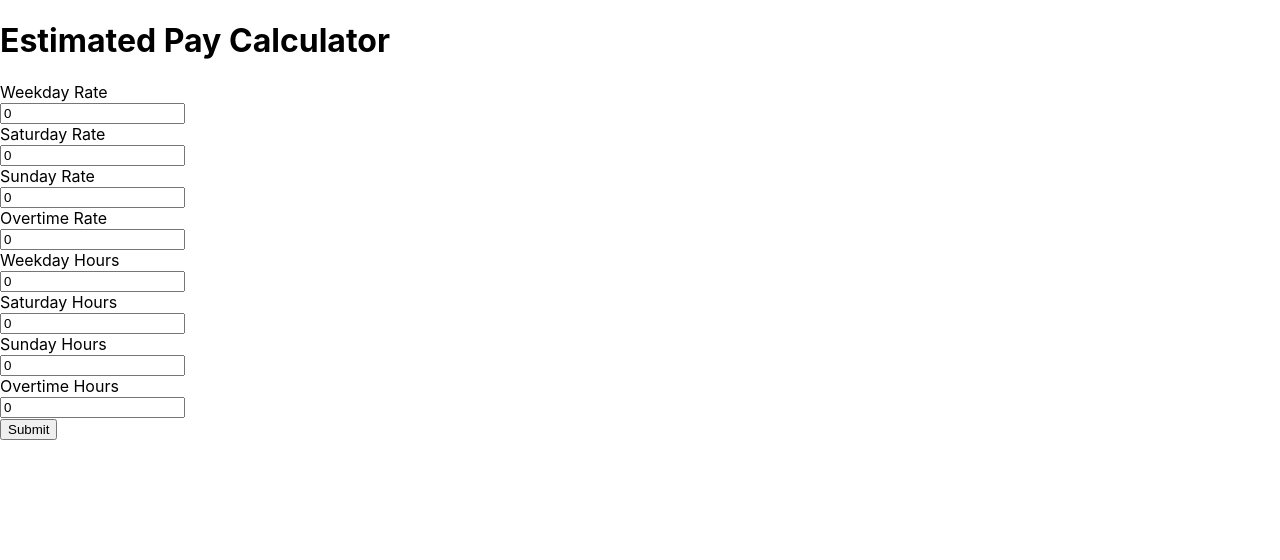
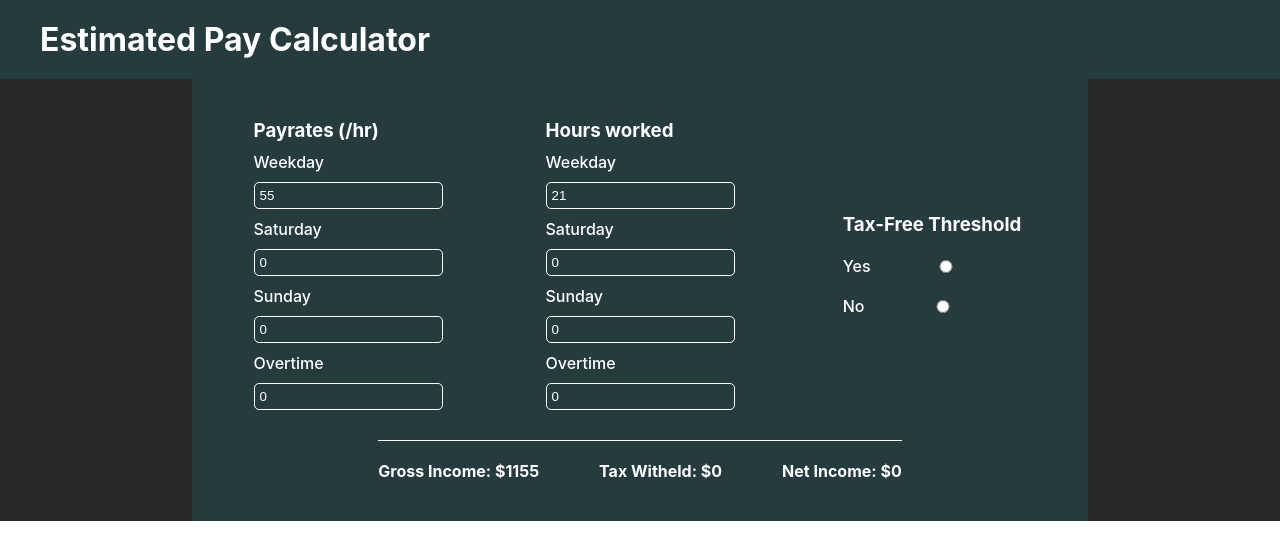
Before and after one commit to GideonEpa/pay-calculator, a React (Create React App) app: page / in a window 1280 px wide. Shown: the top 560 px of the page. Built offline with nearby package versions, Linux system fonts and the light colour scheme.

Commit message:
Completed temporary styling and redesigned functionality (removed submit button and added tax free threshold option)

```diff
--- a/src/app/App.css
+++ b/src/app/App.css
@@ -1,38 +1,82 @@
-.App {
-  text-align: center;
+* {
+    padding: 0;
+    margin: 0;
+    box-sizing: border-box;
 }
 
-.App-logo {
-  height: 40vmin;
-  pointer-events: none;
+:root {
+    --white: white;
+    --black: #282828;
+    --accent: #253b3d;
 }
 
-@media (prefers-reduced-motion: no-preference) {
-  .App-logo {
-    animation: App-logo-spin infinite 20s linear;
-  }
+.header {
+    padding: 20px 40px;
+    background-color: var(--accent);
 }
 
-.App-header {
-  background-color: #282c34;
-  min-height: 100vh;
-  display: flex;
-  flex-direction: column;
-  align-items: center;
-  justify-content: center;
-  font-size: calc(10px + 2vmin);
-  color: white;
+#title {
+    color: var(--white);
 }
 
-.App-link {
-  color: #61dafb;
+.hero {
+    background-color: var(--black);
 }
 
-@keyframes App-logo-spin {
-  from {
-    transform: rotate(0deg);
-  }
-  to {
-    transform: rotate(360deg);
-  }
+/* Forms */
+.calculator {
+    padding: 40px 20px;
+    width: 70%;
+    margin: auto;
+
+    display: grid;
+    grid-template-columns: 1fr 1fr 1fr;
+    background-color: var(--accent);
+    gap: 20px;
+    align-items: center;
+    justify-items: center;
 }
+
+form {
+    display: flex;
+    flex-direction: column;
+    gap: 10px;
+}
+
+form input {
+    width: 100%;
+    background-color: transparent;
+    outline: 0;
+
+    border: 1px solid var(--white);
+    border-radius: 5px;
+    color: var(--white);
+
+    padding: 5px;
+}
+
+h3, h4 {
+    color: var(--white);
+}
+
+label {
+    font-weight: 500;
+    color: var(--white);
+}
+
+.results {
+    border-top: 1px solid var(--white);
+    padding-top: 20px;
+    margin-top: 10px;
+    grid-column: 1 / span 3 ;
+    display: flex;
+    gap: 60px;
+}
+
+.yes, .no {
+    padding-top: 20px;
+    display: flex;
+    justify-content: center;
+    align-items: center;
+
+}
--- a/src/app/App.js
+++ b/src/app/App.js
@@ -1,10 +1,12 @@
+import Calculator from "../calculator/Calculator.jsx"
 import './App.css';
-import Calculator from "../calculator/Calculator.jsx"
 
 function App() {
   return (
     <div>
-      <h1>Estimated Pay Calculator</h1>
+      <div class="header">
+        <h1 id="title">Estimated Pay Calculator</h1>
+      </div>
       <Calculator />
     </div>
   )
--- a/src/calculator/Calculator.jsx
+++ b/src/calculator/Calculator.jsx
@@ -2,9 +2,7 @@ import { useState } from "react"
 import Results from "../results/Results.jsx";
 
 export default function Calculator() {
-    const [showResults, setShowResults] = useState(false);
-
-    const [weekdayHours, setWeekdayHours] = useState(0);
+    const [weekdayHours, setWeekdayHours] = useState(21);
     const [saturdayHours, setSaturdayHours] = useState(0);
     const [sundayHours, setSundayHours] = useState(0);
     const [overtimeHours, setOvertimeHours] = useState(0);
@@ -16,7 +14,7 @@ export default function Calculator() {
         overtime: overtimeHours,
     };
 
-    const [weekdayRate, setWeekdayRate] = useState(0);
+    const [weekdayRate, setWeekdayRate] = useState(55);
     const [saturdayRate, setSaturdayRate] = useState(0);
     const [sundayRate, setSundayRate] = useState(0);
     const [overtimeRate, setOvertimeRate] = useState(0);
@@ -28,87 +26,118 @@ export default function Calculator() {
         overtime: overtimeRate,
     }
 
-
-    function handleSubmit(e) {
-        e.preventDefault()
-        setShowResults(true)
-    }
+    const [taxThreshold, setTaxThreshold] = useState();
 
     return (
-        <div>
-            <form id="ratesForm">
-                <label htmlFor="weekdayRate">Weekday Rate</label> <br />
+        <div className="hero">
+            <div className="calculator">
+                <form id="ratesForm" className="ratesForm">
+                    <h3>Payrates (/hr)</h3>
+                    <label htmlFor="weekdayRate">Weekday</label>
                     <input
                         id="weekdayRate"
+                        name="weekdayRate"
                         type="number"
                         min={0}
                         value={weekdayRate}
                         onChange={e => setWeekdayRate(e.target.value)}
-                /> <br />
-                <label htmlFor="saturdayRate">Saturday Rate</label> <br />
+                    />
+                    <label htmlFor="saturdayRate">Saturday</label>
                     <input
                         id="saturdayRate"
                         type="number"
                         min={0}
                         value={saturdayRate}
                         onChange={e => setSaturdayRate(e.target.value)}
-                /> <br />
-                <label htmlFor="sundayRate">Sunday Rate</label> <br />
+                    />
+                    <label htmlFor="sundayRate">Sunday</label>
                     <input
                         id="sundayRate"
+                        name="sundayRate"
                         type="number"
                         min={0}
                         value={sundayRate}
                         onChange={e => setSundayRate(e.target.value)}
-                /> <br />
-                <label htmlFor="overtimeRate">Overtime Rate</label> <br />
+                    />
+                    <label htmlFor="overtimeRate">Overtime</label>
                     <input
                         id="overtimeRate"
+                        name="overtimeRate"
                         type="number"
                         min={0}
                         value={overtimeRate}
                         onChange={e => setOvertimeRate(e.target.value)}
-                /> <br />
+                    />
                 </form>
 
-            <form id="hoursForm" onSubmit={handleSubmit}>
-                <label htmlFor="weekdayHours">Weekday Hours</label> <br/>
+                <form id="hoursForm">
+                    <h3>Hours worked</h3>
+                    <label htmlFor="weekdayHours">Weekday</label>
                     <input
                         id="weekdayHours"
+                        name="weekdayHours"
                         value={weekdayHours}
                         onChange={e => setWeekdayHours(e.target.value)}
                         type="number"
                         min={0}
-                /> <br/>
-                <label htmlFor="saturdayHours">Saturday Hours</label> <br/>
+                    />
+                    <label htmlFor="saturdayHours">Saturday</label>
                     <input
                         id="saturdayHours"
+                        name="saturdayHours"
                         value={saturdayHours}
                         onChange={e => setSaturdayHours(e.target.value)}
                         type="number"
                         min={0}
-                /> <br/>
-                <label htmlFor="sundayHours">Sunday Hours</label> <br/>
+                    />
+                    <label htmlFor="sundayHours">Sunday</label>
                     <input
                         id="sundayHours"
+                        name="sundayHours"
                         value={sundayHours}
                         onChange={e => setSundayHours(e.target.value)}
                         type="number"
                         min={0}
-                /> <br/>
-                <label htmlFor="overtimeHours">Overtime Hours</label> <br/>
+                    />
+                    <label htmlFor="overtimeHours">Overtime</label>
                     <input
                         id="overtimeHours"
+                        name="overtimeHours"
                         value={overtimeHours}
                         onChange={e => setOvertimeHours(e.target.value)}
                         type="number"
                         min={0}
-                /> <br/>
-                <input
-                    type="submit"
                     />
                 </form>
-            {showResults && <Results hours={hours} rates={rates} />}
+                <form>
+                    <div id="taxThresholdChoice" onChange={e => setTaxThreshold(e.target.value)}>
+                        <h3>Tax-Free Threshold</h3>
+                        <div className="yes">
+                            <label htmlFor="yes">Yes</label>
+                            <input
+                                type="radio"
+                                value={true}
+                                name="taxThreshold"
+                                id="yes"
+                            />
+                        </div>
+                        <div className="no">
+                            <label htmlFor="no">No</label>
+                            <input
+                                type="radio"
+                                value={false}
+                                name="taxThreshold"
+                                id="no"
+                            />
+                        </div>
+                    </div>
+                </form>
+                <Results
+                    hours={hours}
+                    rates={rates}
+                    taxThreshold={taxThreshold}
+                />
+            </div>
         </div>
     )
 };
--- a/src/index.css
+++ b/src/index.css
@@ -6,8 +6,3 @@ body {
   -webkit-font-smoothing: antialiased;
   -moz-osx-font-smoothing: grayscale;
 }
-
-code {
-  font-family: source-code-pro, Menlo, Monaco, Consolas, 'Courier New',
-    monospace;
-}
--- a/src/results/Results.jsx
+++ b/src/results/Results.jsx
@@ -1,19 +1,31 @@
-import { calculateTax } from "../calculateTax";
+import {
+    calculateTaxWithoutTaxThreshold,
+    calculateTaxWithTaxThreshold } from "../calculateTax.js";
 
-export default function Results({hours, rates}) {
+export default function Results({
+    hours,
+    rates,
+    taxThreshold
+}) {
     const weekdayGross = hours.weekday * rates.weekday;
     const saturdayGross = hours.saturday * rates.saturday;
     const sundayGross = hours.sunday * rates.sunday;
     const overtimeGross = hours.overtime * rates.overtime;
 
     const grossIncome = Math.round(weekdayGross + saturdayGross + sundayGross + overtimeGross);
-    const tax = calculateTax(grossIncome);
+    let taxWithheld = 0;
+    let netIncome = 0;
 
+    if (taxThreshold) {
+        taxThreshold === "true" ? taxWithheld = calculateTaxWithTaxThreshold(grossIncome) : taxWithheld = calculateTaxWithoutTaxThreshold(grossIncome)
+        netIncome = grossIncome - taxWithheld;
+    }
 
     return (
-        <>
-            <h2>{grossIncome}</h2>
-            <h3>{tax}</h3>
-        </>
+        <div className="results">
+            <h4>Gross Income: ${grossIncome}</h4>
+            <h4>Tax Witheld: ${taxWithheld}</h4>
+            <h4>Net Income: ${netIncome}</h4>
+        </div>
     )
 }
```
Also changed, not shown: src/calculateTax.js (+34 -12 lines). Lines whose indentation alone changed are shown as unchanged.
